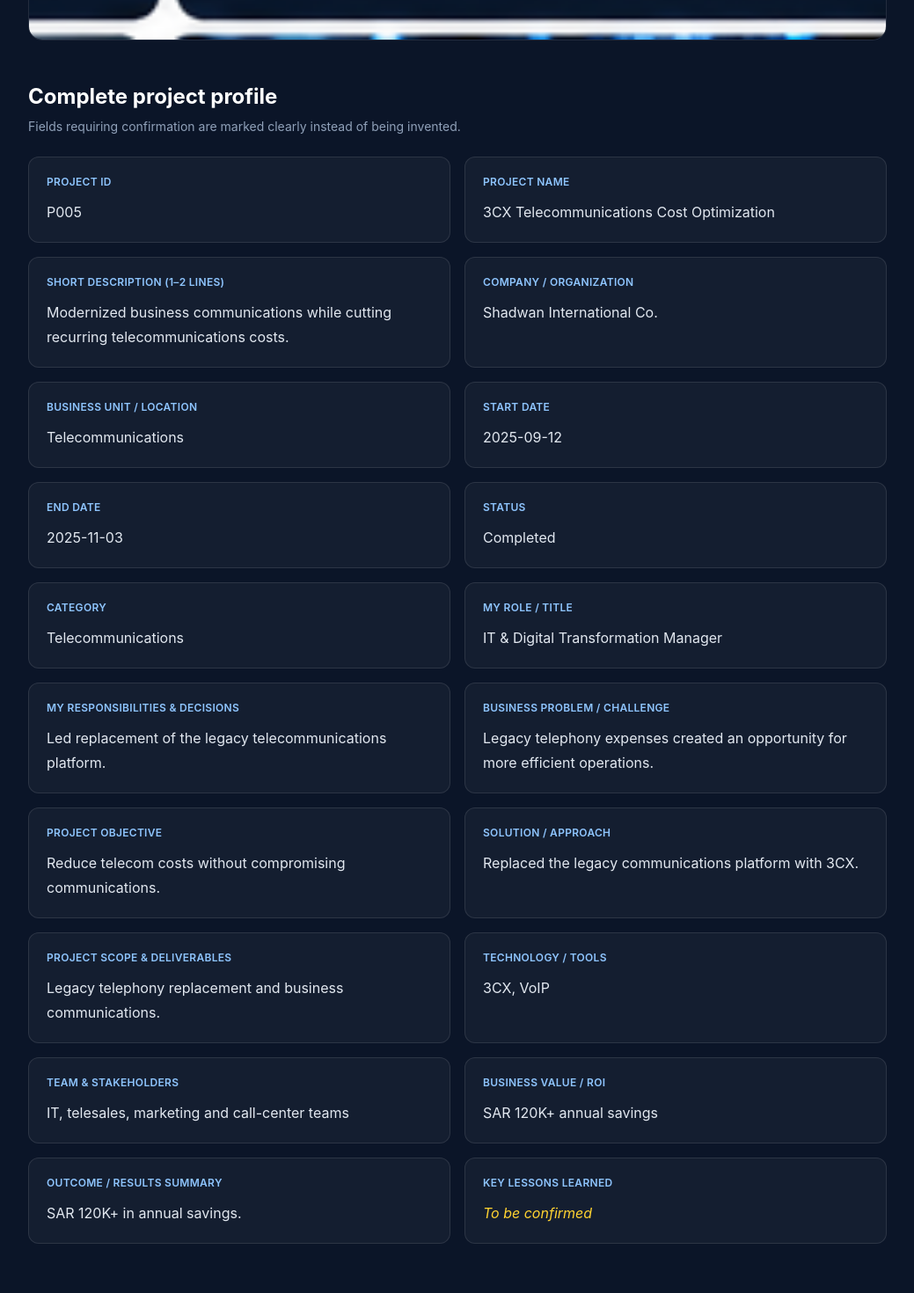
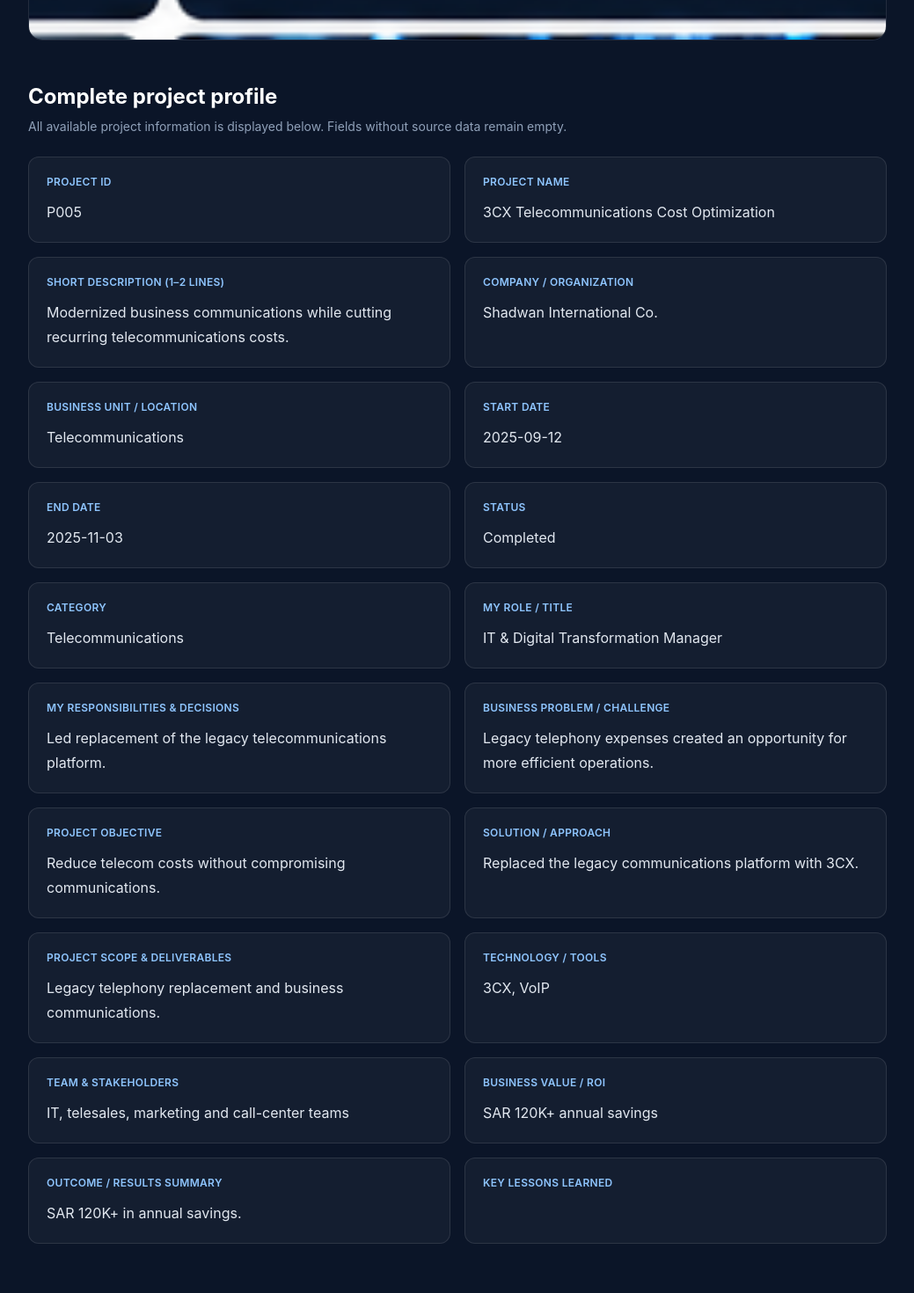
Before and after one commit to sherifhassan21/Portfolio, a React (Vite) app in the folder react-app/: page /projects/3cx-telecommunications-cost-optimization in a window 1280 px wide. Shown: the part 1780-3250 px from the top of the page at 88% size, without its empty margins (120-1159 px from the left). Built offline with nearby package versions, Linux system fonts and the light colour scheme.

Commit message:
Leave missing project fields blank instead of placeholders

```diff
--- a/react-app/src/pages/ProjectDetails.tsx
+++ b/react-app/src/pages/ProjectDetails.tsx
@@ -37,11 +37,11 @@
     <p className="mt-5 max-w-3xl text-lg leading-8 text-slate-300">{project.summary}</p>
     {project.image && <img src={project.image} alt={`Illustration for ${project.title}`} className="mt-10 w-full rounded-2xl border border-white/10 object-cover" />}
     <h2 className="mt-12 text-2xl font-bold">Complete project profile</h2>
-    <p className="mt-2 text-sm text-slate-400">Fields requiring confirmation are marked clearly instead of being invented.</p>
+    <p className="mt-2 text-sm text-slate-400">All available project information is displayed below. Fields without source data remain empty.</p>
     <div className="mt-6 grid gap-4 md:grid-cols-2">
       {fields.map(([label,value]) => <section key={label} className="rounded-xl border border-white/10 bg-white/[.04] p-5">
         <h3 className="text-xs font-semibold uppercase tracking-wide text-blue-300">{label}</h3>
-        <p className={`mt-3 whitespace-pre-line leading-7 ${value ? 'text-slate-200' : 'italic text-amber-300'}`}>{value || 'To be confirmed'}</p>
+        <p className={`mt-3 whitespace-pre-line leading-7 ${value ? 'text-slate-200' : 'text-slate-400'}`}>{value || ''}</p>
       </section>)}
     </div>
   </article>
```
